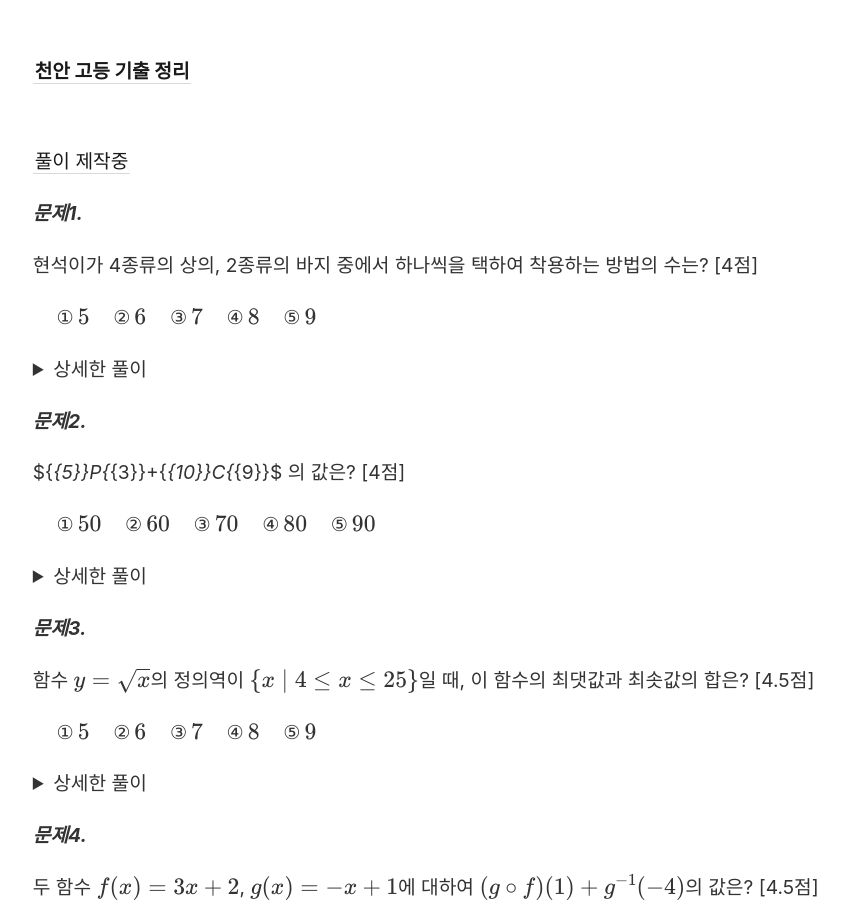
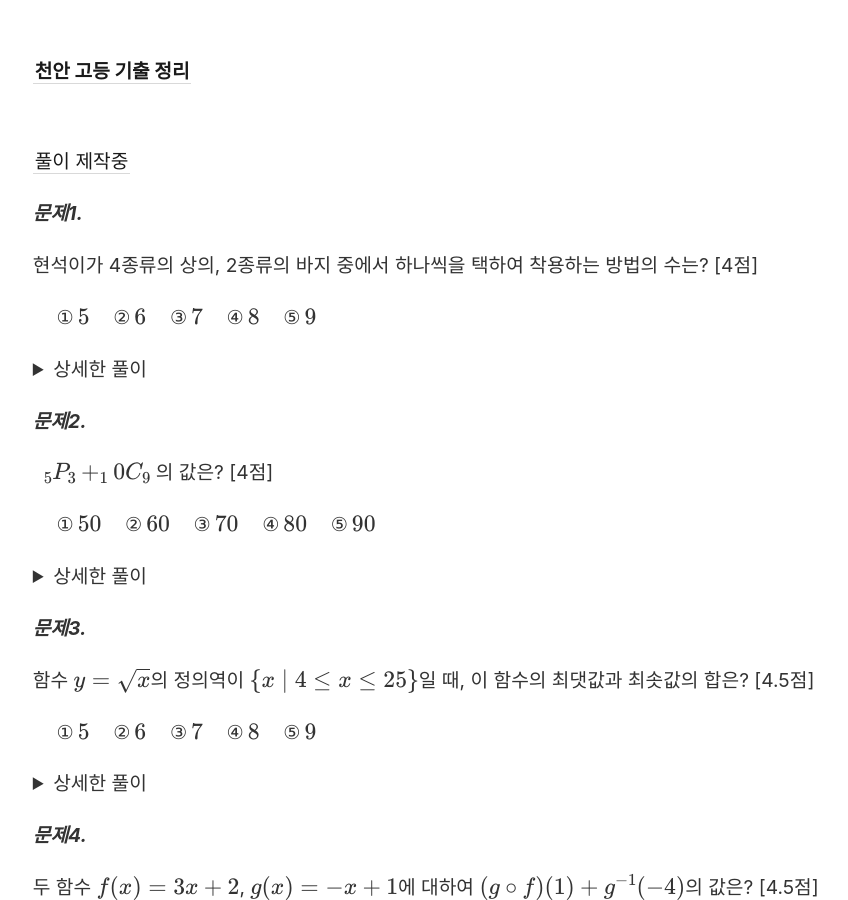
Before and after one commit to gwandae/test, a Jekyll site: the page built from 2022 천고 고1 4차고사.md, in a window 1280 px wide and 900 px high. Shown: the whole window, without its empty margins (44-892 px from the left). Built offline with Jekyll 4.4.1, drawn with Linux system fonts in a browser that asks for light colours; formulas are drawn with MathJax 3.

Commit message:
Update 2022 천고 고1 4차고사.md

```diff
--- a/2022 천고 고1 4차고사.md
+++ b/2022 천고 고1 4차고사.md
@@ -23,7 +23,7 @@ $
 
 ***문제2.***
 
-${_{5}}P{_{3}}+{_{10}}C{_{9}}$ 의 값은? [4점]
+$\phantom{e}_5P_3+_10C_9$ 의 값은? [4점]
 
 
 $\quad ①\, 50
```
